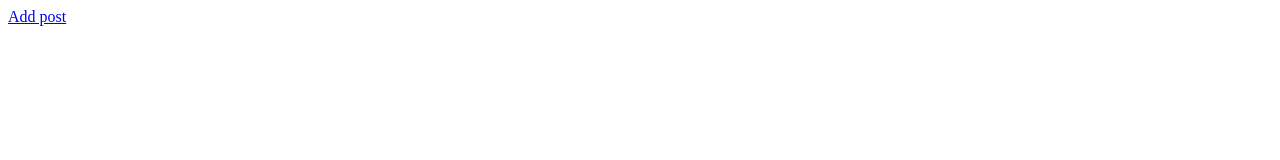
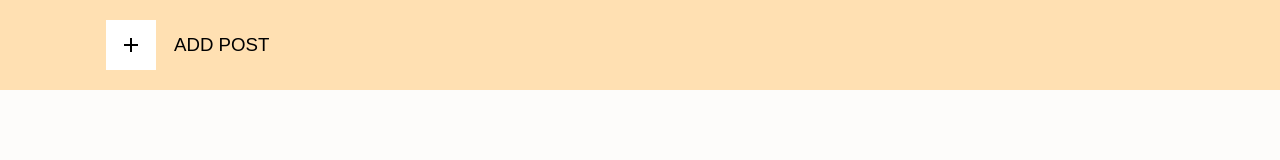
Before and after one commit to daniilgri/ts-gallery-app, a website built with webpack: page src/templates/index.html in a window 1280 px wide. Built offline with nearby package versions, Linux system fonts and the light colour scheme.

Commit message:
index html styling

```diff
--- /dev/null
+++ b/src/styles/gallery.scss
@@ -0,0 +1,27 @@
+.wrapper {
+  margin-bottom: 40px;
+  max-width: 85%;
+  margin: 0 auto;
+  margin-top: 40px;
+
+  display: flex;
+  justify-content: center;
+  .gallery {
+    .post {
+      background-color: white;
+
+      font-size: 11pt;
+      font-family: Arial, Helvetica, sans-serif;
+
+      margin-bottom: 40px;
+      padding: 20px;
+
+      box-shadow: 0px 0px 32px 1px rgba(0, 0, 0, 0.04);
+      -webkit-box-shadow: 0px 0px 32px 1px rgba(0, 0, 0, 0.04);
+      -moz-box-shadow: 0px 0px 32px 1px rgba(0, 0, 0, 0.04);
+      &:last-child {
+        margin-bottom: 0px;
+      }
+    }
+  }
+}
--- a/src/styles/main.scss
+++ b/src/styles/main.scss
@@ -1,5 +1,48 @@
-$body-color: red;
+@import "./form.scss";
+@import "./gallery.scss";
 
 body {
-  color: $body-color;
+  margin: 0;
+  padding: 0;
+  background-color: #fdfcfa;
 }
+
+.header {
+  background-color: #ffe0b2;
+
+  padding: 20px 0;
+
+  &__content {
+    max-width: 85%;
+    margin: 0 auto;
+    a {
+      display: flex;
+      align-items: center;
+
+      cursor: pointer;
+
+      transition: opacity 0.8s;
+
+      margin: 0 10px;
+      color: black;
+      text-decoration: none;
+      text-transform: uppercase;
+
+      font-size: 14pt;
+      font-family: Arial, Helvetica, sans-serif;
+
+      svg {
+        height: 40px;
+        stroke: black;
+        padding: 5px;
+        background-color: white;
+        margin-right: 18px;
+      }
+    }
+
+    &:hover {
+      opacity: 0.8;
+      transition: opacity 0.8s;
+    }
+  }
+}
--- a/src/templates/index.html
+++ b/src/templates/index.html
@@ -7,10 +7,23 @@
     <title>Gallery</title>
   </head>
   <body>
+    <div class="header">
+      <div class="header__content">
+        <a href="./form.html"
+          ><svg viewBox="0 0 100 100">
+            <line x1="32.5" y1="50" x2="67.5" y2="50" stroke-width="5"></line>
+            <line
+              x1="50"
+              y1="32.5"
+              x2="50"
+              y2="67.5"
+              stroke-width="5"
+            ></line></svg
+          >Add post</a
+        >
+      </div>
+    </div>
     <div class="wrapper">
-      <div class="header">
-        <a class="header__link" href="./form.html">Add post</a>
-      </div>
       <div class="gallery" id="gallery"></div>
     </div>
   </body>
```
Also changed, not shown: src/styles/form.scss (added).
